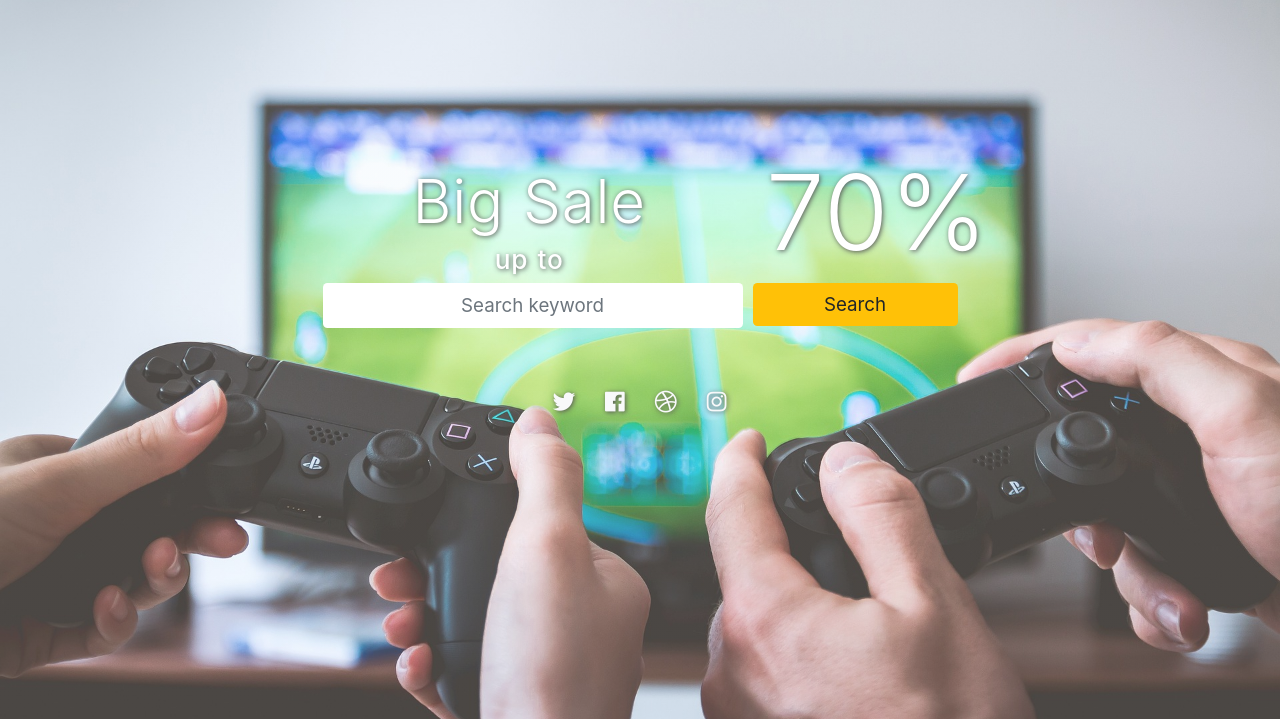
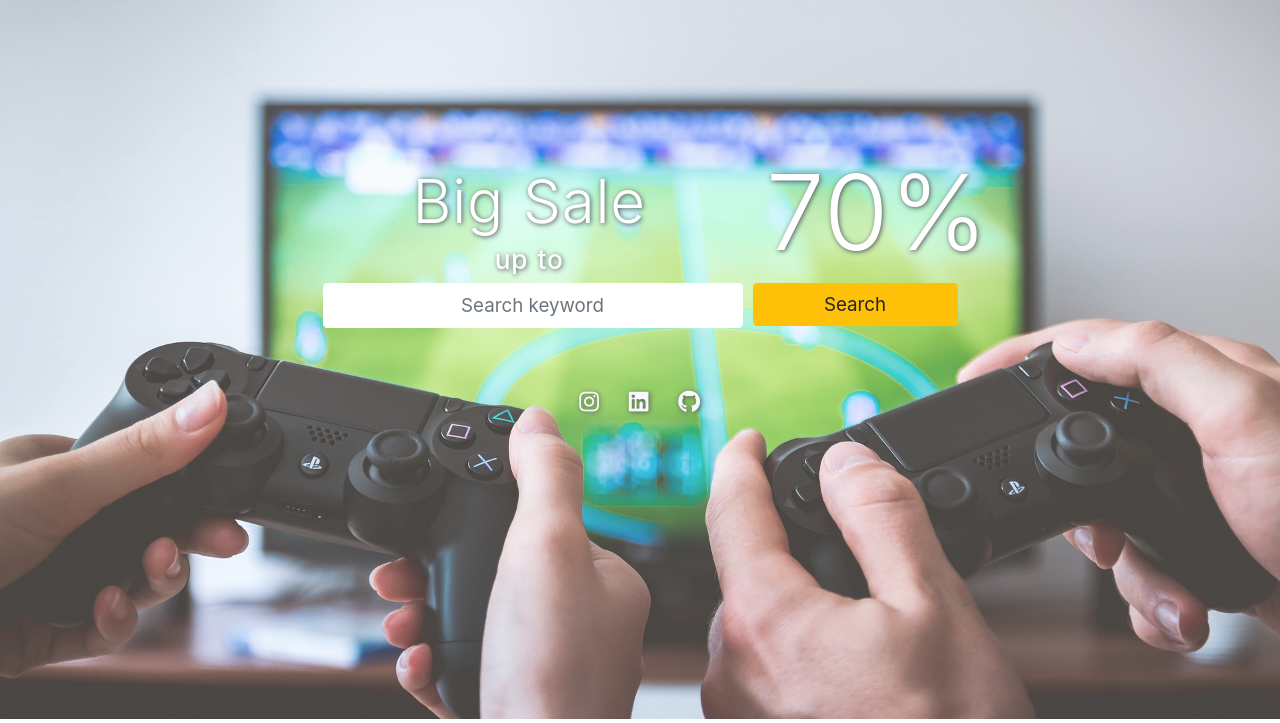
Before and after one commit to LukaszPlawinski/DigiShop, a Django app: page / in a window 1280 px wide. Shown: the part 127-850 px from the top of the page. Run offline with Django 3.2, Linux system fonts and the light colour scheme; data that the repository does not hold is empty; some libraries are stand-ins or nearby versions.

Commit message:
cleaned up code

```diff
--- a/shop/templates/list.html
+++ b/shop/templates/list.html
@@ -3,7 +3,7 @@
 {% block content %}
 
 
-<!--Hero Picture and search input-->
+<!--------------------------Hero Picture and search input-------------->
 
 <section class="section-intro text-white text-center">
 <div class="container d-flex flex-column layout" >
@@ -41,32 +41,27 @@
             </form>
             <ul class="list-inline my-5">
                 <li class="list-inline-item">
-                    <a class="h4 text-light p-2" href="#">
-                        <i class="fab fa-twitter"></i>
+                    <a class="h4 text-light p-2" href="https://www.instagram.com/lukasz_plawinski/">
+                        <i class="fab fa-instagram"></i>
                     </a>
                 </li>
                 <li class="list-inline-item">
-                    <a class="h4 text-light p-2" href="#">
-                        <i class="fab fa-facebook"></i>
+                    <a class="h4 text-light p-2" href="https://www.linkedin.com/in/lukasz-plawinski-2b96a9168/">
+                        <i class="fab fa-linkedin"></i>
                     </a>
                 </li>
                 <li class="list-inline-item">
-                    <a class="h4 text-light p-2" href="#">
-                        <i class="fab fa-dribbble"></i>
-                    </a>
-                </li>
-                <li class="list-inline-item">
-                    <a class="h4 text-light p-2" href="#">
-                        <i class="fab fa-instagram"></i>
+                    <a class="h4 text-light p-2" href="https://github.com/LukaszPlawinski">
+                        <i class="fab fa-github"></i>
                     </a>
                 </li>
             </ul>
-        </div> <!-- col.// -->
-    </div> <!-- row.// -->
+        </div>
+    </div>
 </div>
-</section><!--Hero Picture and search input-->
+</section>
 
-
+<!---------------------------------------------List of products---------------------------------->
 <div class="container">
     <!--Category-->
     <div class="text-center result-text">
@@ -78,11 +73,9 @@
             {% endif %}
         {% endif %}
     </div>
-
 <div class="row">
-
 {% for product in products %}
-    <div class="col-md-3 col-sm-6">
+    <div class="col-lg-3 col-sm-6">
         <a href="{{ product.get_absolute_url }}">
         	<figure class="card card-product">
         		<div class="img-wrap">
@@ -98,15 +91,12 @@
         			<div class="price-wrap">
         				<span class="price-new">&euro;{{ product.price }}</span>
         				<del class="price-old">&euro;{{ product.old_price }}</del>
-        			</div> <!-- price-wrap.// -->
+        			</div>
         		</figcaption>
-        	</figure> <!-- card // -->
+        	</figure>
     	</a>
-    </div> <!-- col // -->
+    </div>
 {% endfor %}
 </div>
 </div>
-
-
-
 {% endblock %}
```
